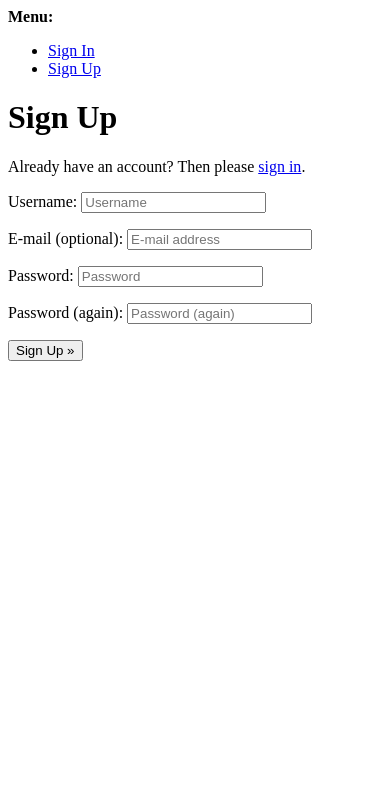
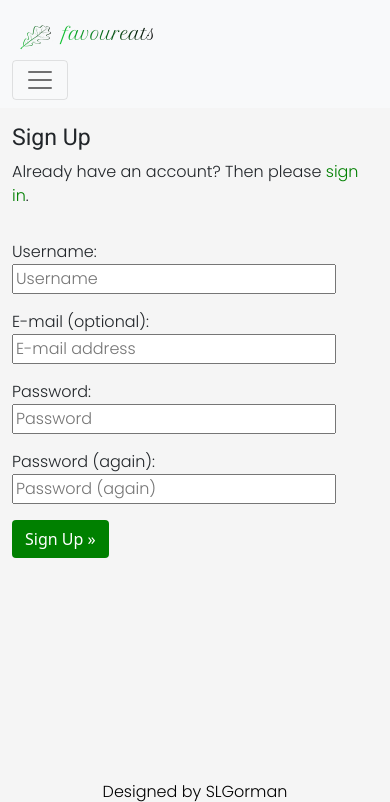
Before and after one commit to siobhanlgorman/favoureats, a Django app: page /accounts/signup/ in a window 390 px wide. Shown: the top 802 px of the page. Run offline with Django 3.2, Linux system fonts and the light colour scheme.

Commit message:
Style signup.html

```diff
--- a/templates/account/signup.html
+++ b/templates/account/signup.html
@@ -1,21 +1,32 @@
-{% extends "account/base.html" %}
+{% extends "base.html" %}
 
 {% load i18n %}
 
 {% block head_title %}{% trans "Signup" %}{% endblock %}
 
 {% block content %}
-<h1>{% trans "Sign Up" %}</h1>
 
-<p>{% blocktrans %}Already have an account? Then please <a href="{{ login_url }}">sign in</a>.{% endblocktrans %}</p>
+<div class="container">
+  <div class="row">
+    <div class="col-md-8 mt-3 offset-md-2">
+      <h3>{% trans "Sign Up" %}</h3>
 
+      <p>{% blocktrans %}Already have an account? Then please <a href="{{ login_url }}">sign in</a>.{% endblocktrans %}
+      </p>
+    </div>
+  </div>
+  <div class="row">
+    <div class="col-md-8 mt-3 offset-md-2">
       <form class="signup" id="signup_form" method="post" action="{% url 'account_signup' %}">
         {% csrf_token %}
         {{ form.as_p }}
         {% if redirect_field_value %}
         <input type="hidden" name="{{ redirect_field_name }}" value="{{ redirect_field_value }}" />
         {% endif %}
-  <button type="submit">{% trans "Sign Up" %} &raquo;</button>
+        <button type="submit" class="btn btn-signin" >{% trans "Sign Up" %} &raquo;</button>
       </form>
+    </div>
+  </div>
+</div>
 
 {% endblock %}
```
Lines whose indentation alone changed are shown as unchanged.
